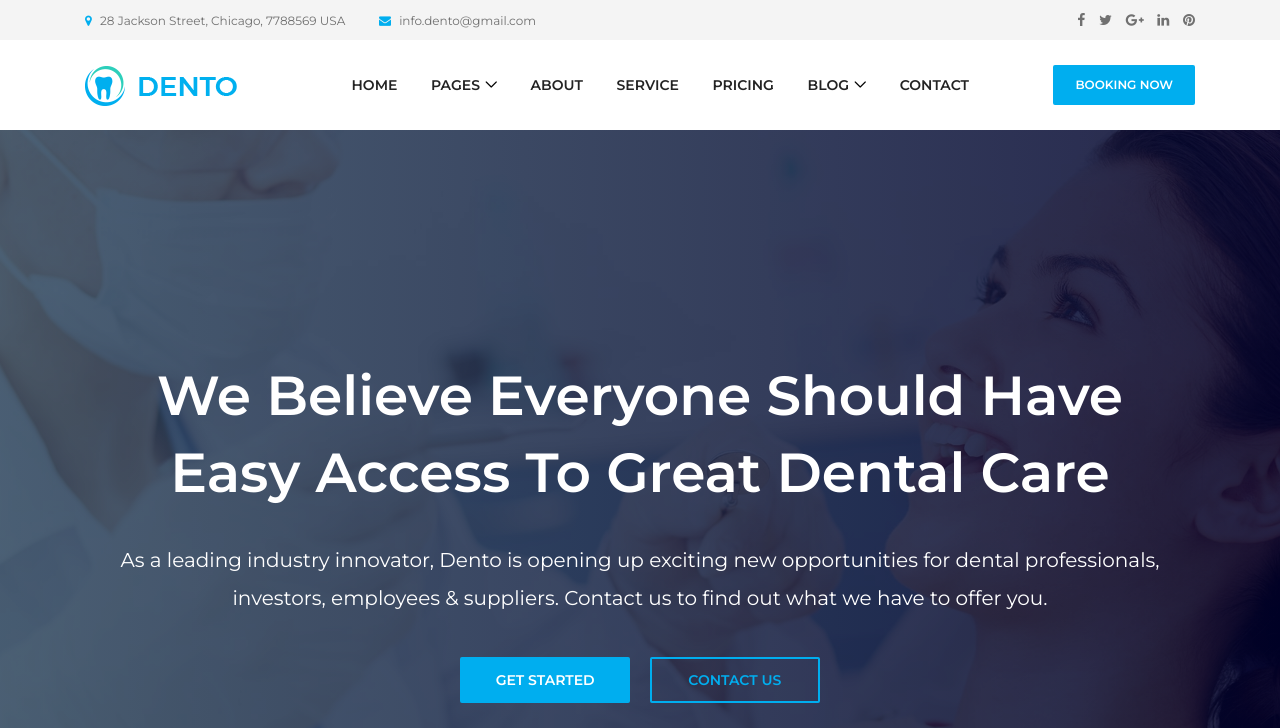
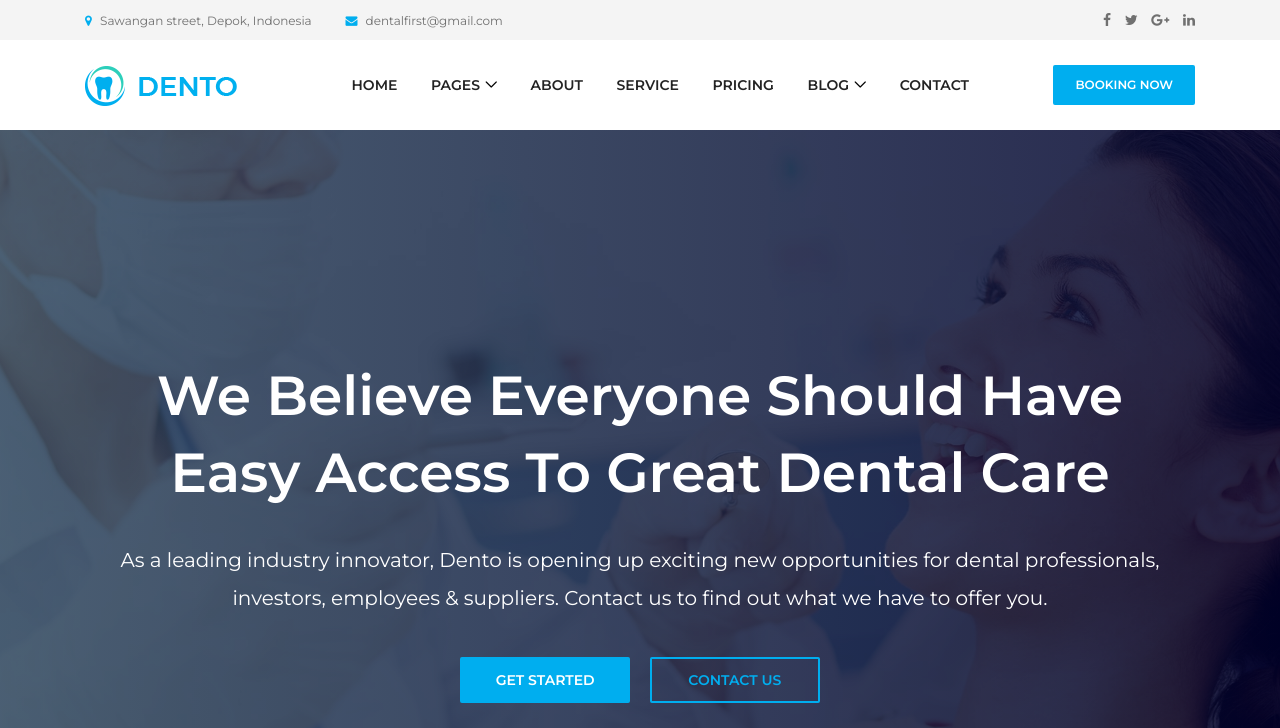
Before and after one commit to yo14/company-profile, a Django app: template dental/website/templates/home.html in a window 1280 px wide. Shown: the top 728 px of the page. Run offline with Django 3.2, Linux system fonts and the light colour scheme; the template is opened without the code that fills it, so the values that code supplies are empty; parts of the project's set-up code (start-up, migrations or seed data) failed here and were passed over; some libraries are stand-ins or nearby versions; some web fonts are replaced.

Commit message:
Tweaking homepage

```diff
--- a/dental/website/templates/home.html
+++ b/dental/website/templates/home.html
@@ -9,7 +9,7 @@
   <meta name="viewport" content="width=device-width, initial-scale=1, shrink-to-fit=no">
 
   <!-- Title -->
-  <title>Dento - Dentist &amp; Medical HTML Template</title>
+  <title>Dental First</title>
 
   <!-- Favicon -->
   <link rel="icon" href="{% static 'website/img/core-img/favicon.ico'%}">
@@ -36,8 +36,8 @@
           <!-- Top Content -->
           <div class="col-6 col-md-9 col-lg-8">
             <div class="top-header-content">
-              <a href="#" data-toggle="tooltip" data-placement="bottom" title="28 Jackson Street, Chicago, 7788569 USA"><i class="fa fa-map-marker"></i> <span>28 Jackson Street, Chicago, 7788569 USA</span></a>
-              <a href="#" data-toggle="tooltip" data-placement="bottom" title="info.dento@gmail.com"><i class="fa fa-envelope"></i> <span>info.dento@gmail.com</span></a>
+              <a href="#" data-toggle="tooltip" data-placement="bottom" title="Sawangan street, Depok, Indonesia"><i class="fa fa-map-marker"></i> <span>Sawangan street, Depok, Indonesia</span></a>
+              <a href="#" data-toggle="tooltip" data-placement="bottom" title="dentalfirst@gmail.com"><i class="fa fa-envelope"></i> <span>dentalfirst@gmail.com</span></a>
             </div>
           </div>
           <!-- Top Header Social Info -->
@@ -47,7 +47,6 @@
               <a href="#" data-toggle="tooltip" data-placement="bottom" title="Twitter"><i class="fa fa-twitter"></i></a>
               <a href="#" data-toggle="tooltip" data-placement="bottom" title="Google Plus"><i class="fa fa-google-plus"></i></a>
               <a href="#" data-toggle="tooltip" data-placement="bottom" title="Linkedin"><i class="fa fa-linkedin"></i></a>
-              <a href="#" data-toggle="tooltip" data-placement="bottom" title="Pinterest"><i class="fa fa-pinterest"></i></a>
             </div>
           </div>
         </div>
@@ -63,7 +62,7 @@
           <nav class="classy-navbar justify-content-between" id="dentoNav">
 
             <!-- Logo -->
-            <a class="nav-brand" href="index.html"><img src="{% static 'website/img/core-img/logo.png' %}" alt=""></a>
+            <a class="nav-brand" href="{% url 'home' %}"><img src="{% static 'website/img/core-img/logo.png' %}" alt=""></a>
 
             <!-- Navbar Toggler -->
             <div class="classy-navbar-toggler">
@@ -81,10 +80,10 @@
               <!-- Nav Start -->
               <div class="classynav">
                 <ul id="nav">
-                  <li><a href="index.html">Home</a></li>
+                  <li><a href="{% url 'home' %}">Home</a></li>
                   <li><a href="#">Pages</a>
                     <ul class="dropdown">
-                      <li><a href="index.html">- Home</a></li>
+                      <li><a href="{% url 'home' %}">- Home</a></li>
                       <li><a href="about.html">- About Us</a></li>
                       <li><a href="service.html">- Service</a></li>
                       <li><a href="pricing.html">- Pricing</a></li>
```
